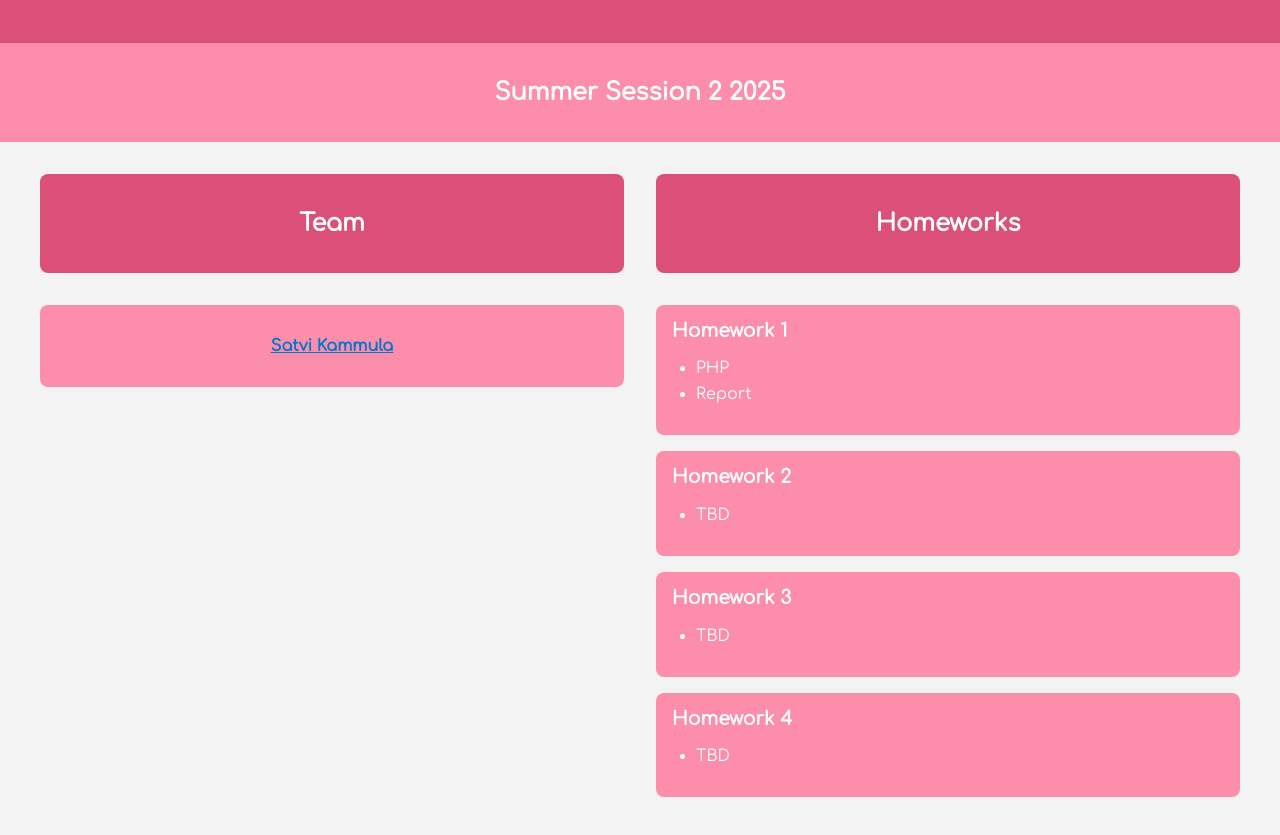
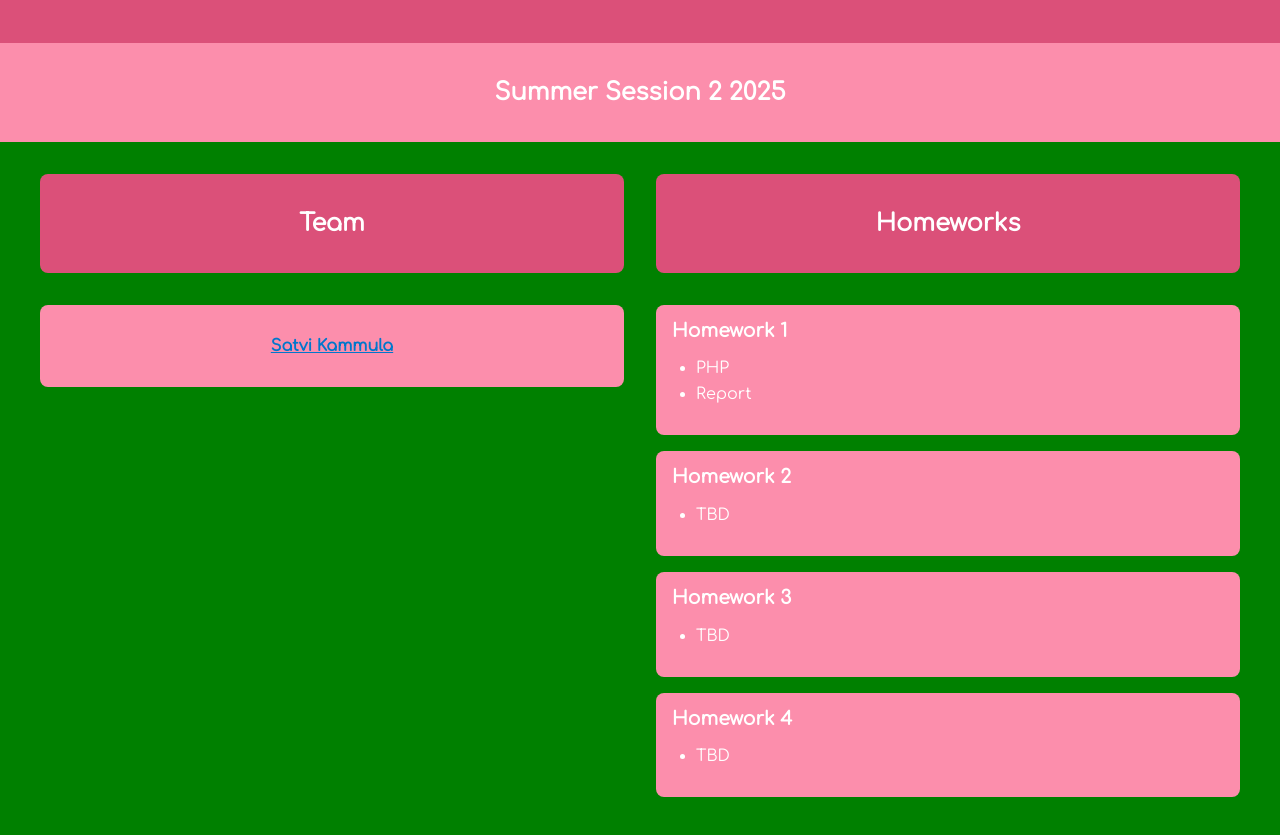
Before and after one commit to satvikak/satvikammula-site, a plain HTML site: page index.html in a window 1280 px wide. Shown: the part 83-918 px from the top of the page. Drawn offline with Linux system fonts and the light colour scheme.

Commit message:
Test if changes are visible

```diff
--- a/styles.css
+++ b/styles.css
@@ -1,7 +1,7 @@
 
 body {
   font-family: 'Comfortaa', sans-serif;
-  background-color: #f3f3f3;
+  background-color: green;
   color: white;
   margin: 0;
   padding: 0;
```
